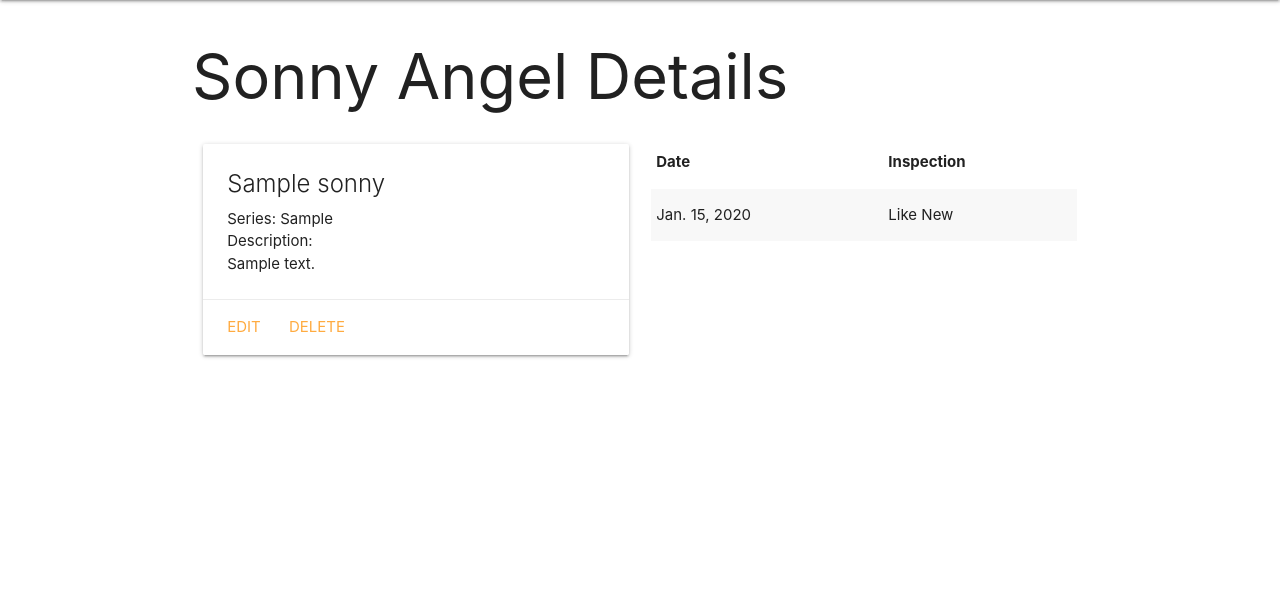
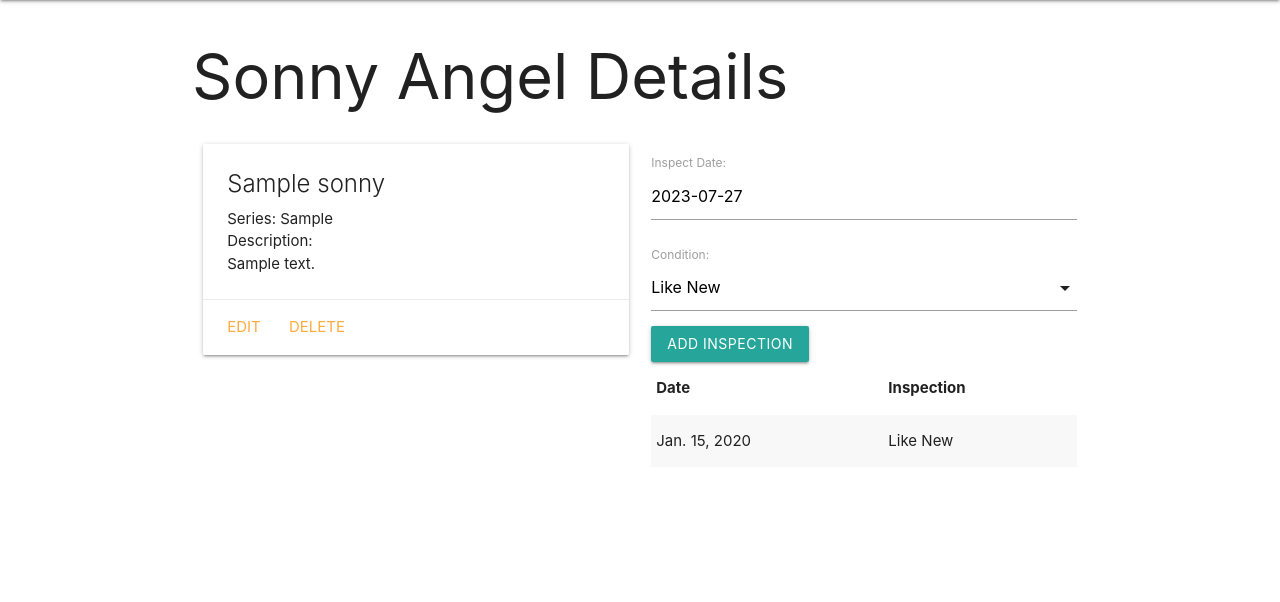
Before and after one commit to janicavc/Sonny-Angel-Collector, a Django app: page /sonnyangels/1 in a window 1280 px wide. Shown: the part 64-666 px from the top of the page. Run offline with Django 4.2, Linux system fonts and the light colour scheme; tables that the repository leaves empty hold one stand-in row (values such as "Sample post").

Commit message:
added inspection button

```diff
--- /dev/null
+++ b/main_app/forms.py
@@ -0,0 +1,7 @@
+from django.forms import ModelForm
+from .models import Inspect
+
+class InspectForm(ModelForm):
+    class Meta:
+        model = Inspect
+        fields = ['date', 'condition']
--- a/main_app/templates/base.html
+++ b/main_app/templates/base.html
@@ -9,6 +9,7 @@
   <title>Sonny Angel Collector</title>
   <link rel="stylesheet" href="https://cdnjs.cloudflare.com/ajax/libs/materialize/1.0.0/css/materialize.min.css">
   <link rel="stylesheet" type="text/css" href="{% static 'css/style.css' %}">
+  <script src="https://cdnjs.cloudflare.com/ajax/libs/materialize/1.0.0/js/materialize.min.js"></script>
 </head>
 <body>
   <header class="navbar-fixed">
--- a/main_app/templates/sonnyangels/detail.html
+++ b/main_app/templates/sonnyangels/detail.html
@@ -17,6 +17,11 @@
     </div>
   </div>
   <div class="col s6">
+    <form method="POST">
+      {% csrf_token %}
+      {{ inspect_form.as_p }}
+      <input type="submit" class="btn" value="Add Inspection">
+    </form>
     <table class="striped">
       <thead>
         <tr><th>Date</th><th>Inspection</th></tr>
@@ -33,4 +38,18 @@
   </div>
 </div>
 
+<script>
+  const dateEl = document.getElementById('id_date');
+  M.Datepicker.init(dateEl, {
+    format: 'yyyy-mm-dd',
+    defaultDate: new Date(),
+    setDefaultDate: true,
+    autoClose: true
+  });
+
+  const selectEl = document.getElementById('id_condition');
+  M.FormSelect.init(selectEl);
+
+</script>
+
 {% endblock %}
--- a/main_app/views.py
+++ b/main_app/views.py
@@ -1,6 +1,7 @@
 from django.shortcuts import render
 from django.views.generic.edit import CreateView, UpdateView, DeleteView
 from .models import Sonny
+from .forms import InspectForm
 
 # Create your views here.
 
@@ -18,8 +19,9 @@
 
 def sonnyangels_detail(request, sonnyangel_id):
     sonnyangel = Sonny.objects.get(id=sonnyangel_id)
+    inspect_form = InspectForm()
     return render(request, 'sonnyangels/detail.html', {
-        'sonnyangel': sonnyangel
+        'sonnyangel': sonnyangel, 'inspect_form': inspect_form
     })
 
 class SonnyCreate(CreateView):
```
